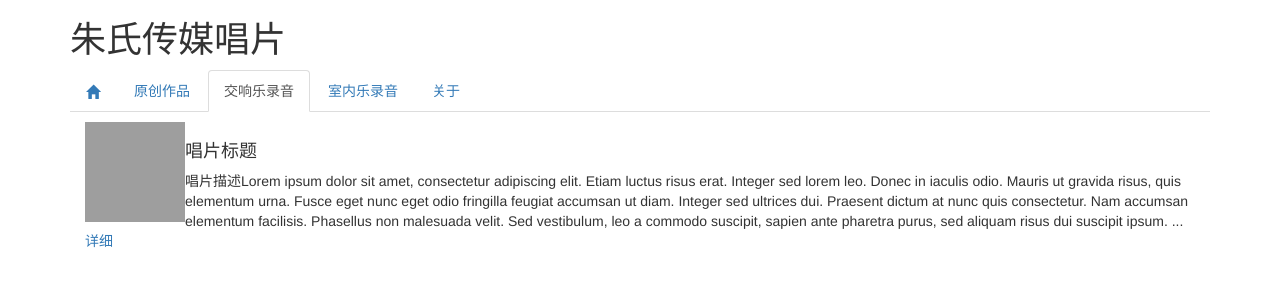
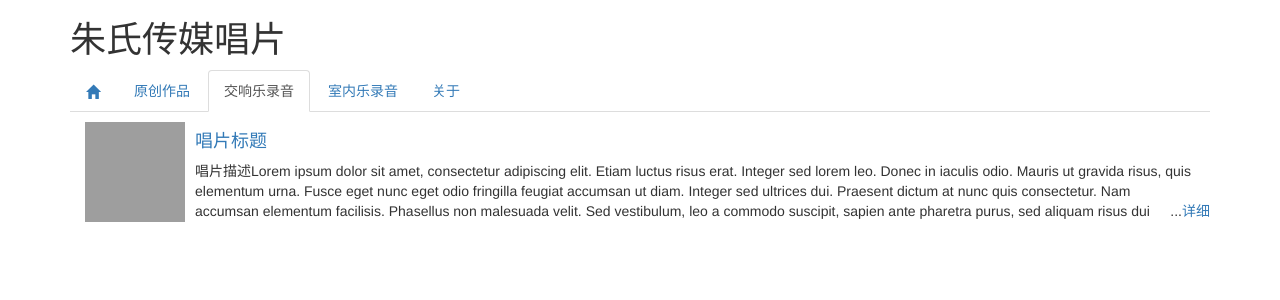
Before and after one commit to liuchibing/recordingwebsite, a Jekyll site: the page built from symrec/index.html, in a window 1280 px wide, cut to the strip 0-300 px from the top of the page. Built offline with Jekyll 4.4.1, drawn with Linux system fonts in a browser that asks for light colours; grey boxes are pictures that could not be loaded.

Commit message:
调整布局,修改几个专栏的index

```diff
--- a/_layouts/default.html
+++ b/_layouts/default.html
@@ -3,7 +3,7 @@
   {% include head.html %}
   <body>
     {% include header.html %}
-    <div class="container">
+    <div class="container" style="margin-top: 10px">
       <div class="col-xs-12">
         {{ content }}
       </div>
--- a/symrec/index.html
+++ b/symrec/index.html
@@ -4,11 +4,28 @@
 category: symrec
 ---
 
-<span class="display: none"></span>
+<style>
+  .desc {
+  height: 4.284em;
+  overflow: hidden;
+  }
+  .dot {
+  background: white;
+  padding-left: 10px;
+  position: absolute;
+  right: 0;
+  bottom: 0;
+  }
+  img {
+  vertical-align: middle;
+  margin-right: 10px;
+  }
+</style>
+
 {% for post in site.categories.symrec %}
-  <img src="/img/{{ post.img }}" align="left" style="vertical-align: middle; margin-top: 10px" height="100" width="100" />
+  <a  href="{{ post.url }}"><img src="/img/{{ post.img }}" align="left" height="100" width="100" /></a>
   <div style="vertical-align: middle">
-    <h4>{{ post.title }}</h4>
-    <p>{{ post.excerpt }}...<a href="{{ post.url }}">详细</a></p>
+    <h4><a href="{{ post.url }}">{{ post.title }}</a></h4>
+    <p class="desc">{{ post.excerpt }}</p><p class="dot">...<a href="{{ post.url }}">详细</a></p>
   </div>
 {% endfor %}
```
Also changed, not shown: _layouts/album.html (+7 -7 lines), chmrec/index.html (+23 -5 lines), original/index.html (+23 -5 lines).
